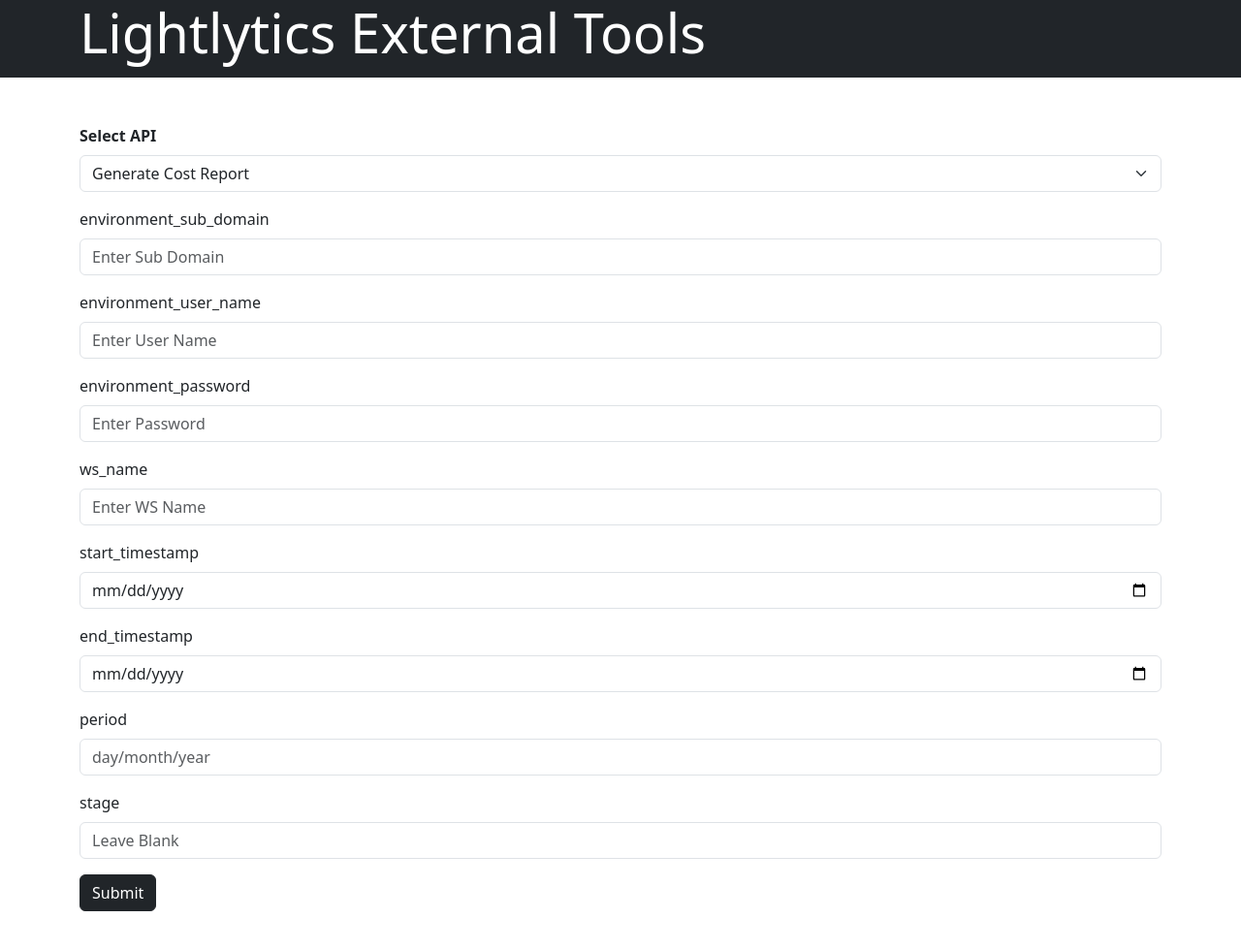
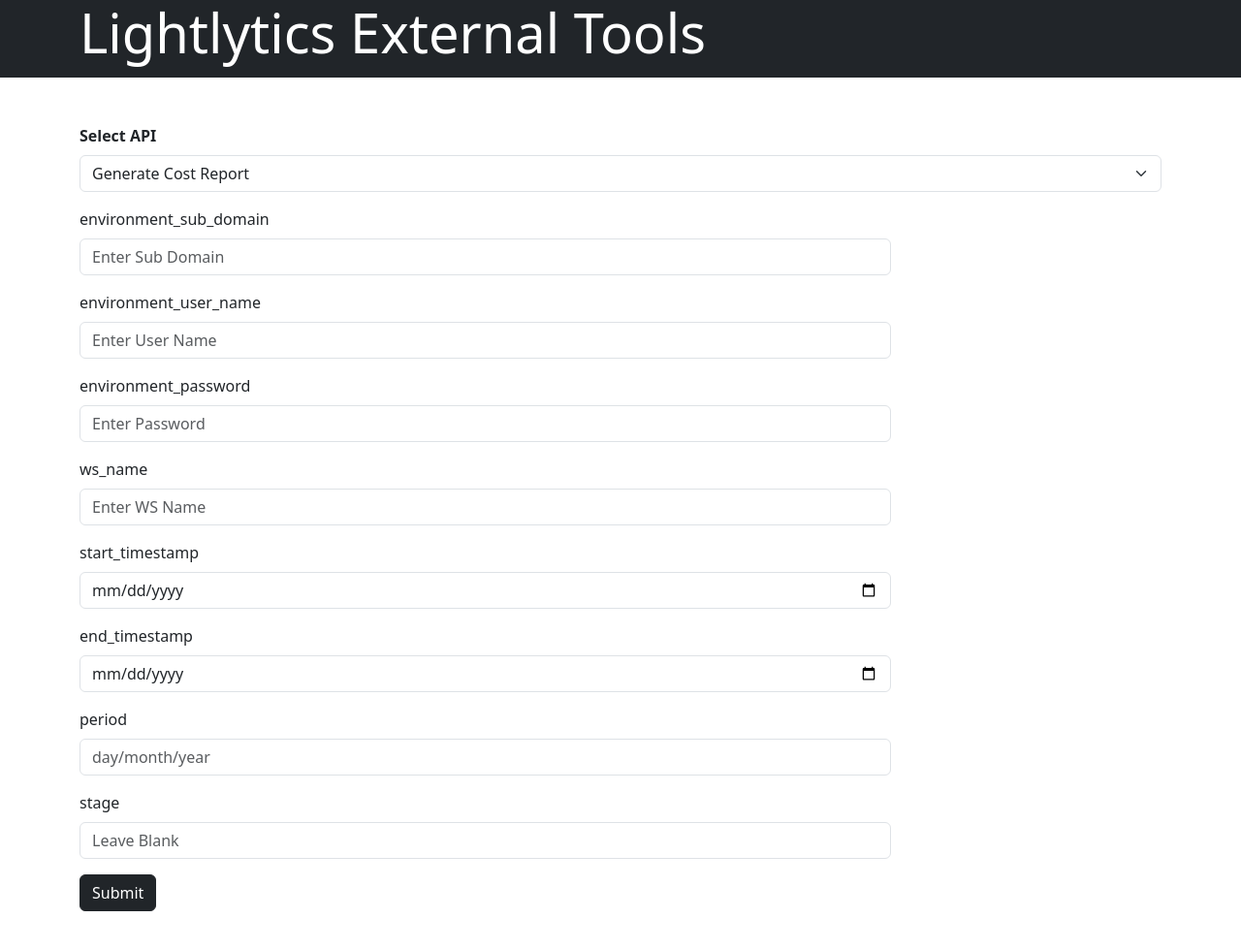
Before and after one commit to lightlytics/automation-tools, a FastAPI app: page / in a window 1280 px wide. Shown: the whole page at 97% size. Run offline with FastAPI, Linux system fonts and the light colour scheme; some libraries are stand-ins or nearby versions.

Commit message:
index.html: Changed the size of "parameterFields"

```diff
--- a/templates/index.html
+++ b/templates/index.html
@@ -23,7 +23,7 @@
                         <option value="/generate_export_inventory">Export Inventory</option>
                     </select>
                 </div>
-                <div id="parameterFields" class="mb-3">
+                <div id="parameterFields" class="col-md-9 mb-3">
                     <!-- Input boxes for API parameters will be added dynamically here -->
                 </div>
                 <button type="submit" class="btn btn-dark" id="submitButton">Submit</button>
```
